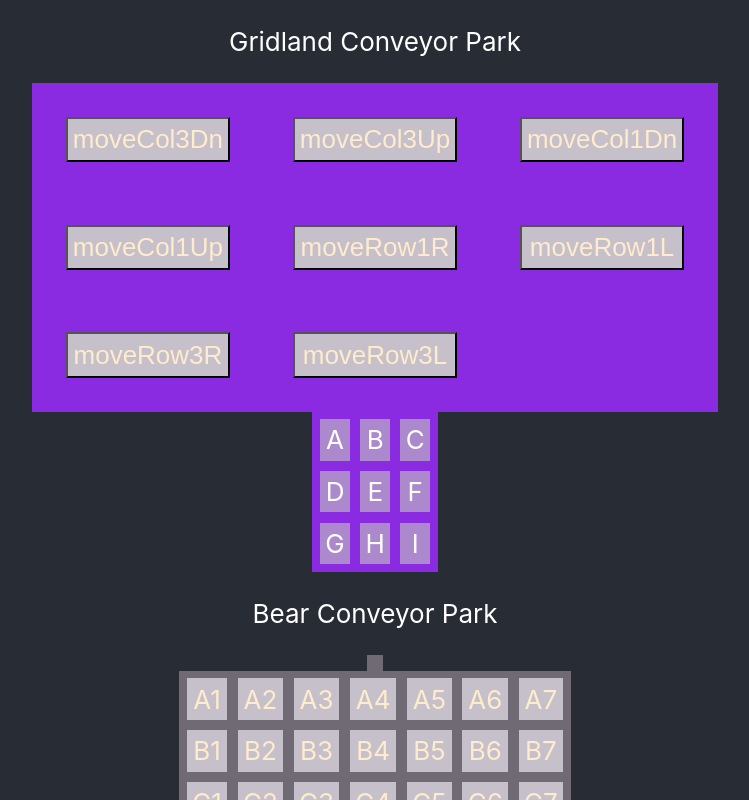
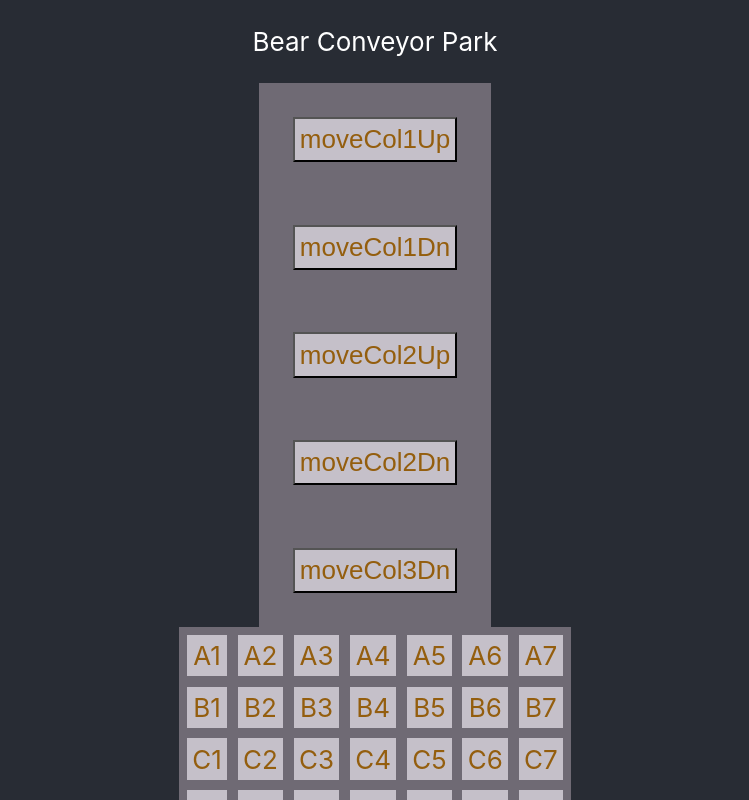
Before and after one commit to Astronatural/solospike, a React (Create React App) app: page / in a window 1280 px wide. Shown: the top 800 px of the page, without its empty margins (265-1014 px from the left). Built offline with nearby package versions, Linux system fonts and the light colour scheme.

Commit message:
troubleshoot on Col2

```diff
--- a/src/App.js
+++ b/src/App.js
@@ -9,7 +9,6 @@ function App() {
   return (
     <div className="App">
       <header className="App-header">
-      <Grid />
       <SevenBy/>
       </header>
     </div>
--- a/src/SevenBy.css
+++ b/src/SevenBy.css
@@ -23,7 +23,7 @@
     align-content: center;
     font-size: 1em;
     padding: .2em;
-    color:blanchedalmond;
+    color:rgb(148, 94, 14);
 }
 
 button {
@@ -34,5 +34,5 @@ button {
     align-content: center;
     font-size: 1em;
     padding: .2em;
-    color: blanchedalmond;
+    color: rgb(148, 94, 14);
 }
--- a/src/SevenBy.js
+++ b/src/SevenBy.js
@@ -1,7 +1,7 @@
 import React, { useEffect, useState } from 'react';
 import './SevenBy.css';
 
-function SevenBy () {
+function SevenBy() {
 
     useEffect(() => {
     }, []);
@@ -16,32 +16,123 @@ function SevenBy () {
         { name: "G1", position: 42 }, { name: "G2", position: 43 }, { name: "G3", position: 44 }, { name: "G4", position: 45 }, { name: "G5", position: 46 }, { name: "G6", position: 47 }, { name: "G7", position: 48 }
     ]);
 
+
+    //  affect A3->G3
+    function moveCol3Dn(grid) {
+        for (let i = 0; i < 45; i++) {
+            if ((grid[i].position - 2) % 7 === 0) {
+                grid[i].position += 7;
+            } if ((grid[i].position) === 44) {
+                grid[i].position = 2;
+            }
+        }
+        console.log('at end', grid);
+        grid.sort(function (a, b) {
+            return a.position - b.position;
+        });
+        setGrid([...grid]);
+    }
+
+
+    //  affect A2->G2  GTG
+    function moveCol2Up(grid) {
+        for (let i = 0; i < 44; i++) {
+            if ((grid[i].position - 1) % 7 === 0) {
+                grid[i].position -= 7;
+            } if ((grid[i].position) < 0) {
+                grid[i].position = 43;
+            }
+        }
+        console.log('at end', grid);
+        grid.sort(function (a, b) {
+            return a.position - b.position;
+        });
+        setGrid([...grid]);
+    }
+
+
+    //  affect A2->G2  GTG
+    function moveCol2Dn(grid) {
+        for (let i = 0; i < 44; i++) {
+            if ((grid[i].position - 1) % 7 === 0) {
+                grid[i].position += 7;
+            } if ((grid[i].position) > 43) {
+                grid[i].position = 1;
+            }
+        }
+        console.log('at end', grid);
+        grid.sort(function (a, b) {
+            return a.position - b.position;
+        });
+        setGrid([...grid]);
+    }
+
+    //  affect A1->G1  GTG
+    function moveCol1Up(grid) {
+        for (let i = 0; i < Object.keys(grid).length; i++) {
+            if ((grid[i].position) % 7 === 0) {
+                grid[i].position -= 7;
+            } if ((grid[i].position) < 0) {
+                grid[i].position = 42;
+            }
+        }
+        console.log('at end 1up', grid);
+        grid.sort(function (a, b) {
+            return a.position - b.position;
+        });
+        setGrid([...grid]);
+    }
+
+    //  affect A1->G1  GTG
+    function moveCol1Dn(grid) {
+        console.log(Object.keys(grid).length);
+        for (let i = 0; i < 42; i++) {
+            if ((grid[i].position) % 7 === 0 || (grid[i].position) === 0) {
+                grid[i].position += 7;
+            } if ((grid[i].position) >= 42) {
+                grid[i].position = 0;
+            }
+        }
+        console.log('at end 1Dn', grid);
+        grid.sort(function (a, b) {
+            return a.position - b.position;
+        });
+        setGrid([...grid]);
+    }
+
+
+
+
+
+
+
+
     return (
         <>
             <p>Bear Conveyor Park</p>
             <div className="button-container">
-                {/* <button onClick={() => moveCol1Dn(grid)}>moveCol1Dn</button>
                 <button onClick={() => moveCol1Up(grid)}>moveCol1Up</button>
+                <button onClick={() => moveCol1Dn(grid)}>moveCol1Dn</button>
 
-                <button onClick={() => moveCol2Dn(grid)}>moveCol1Dn</button>
-                <button onClick={() => moveCol2Up(grid)}>moveCol1Up</button>
+                <button onClick={() => moveCol2Up(grid)}>moveCol2Up</button>
+                <button onClick={() => moveCol2Dn(grid)}>moveCol2Dn</button>
 
                 <button onClick={() => moveCol3Dn(grid)}>moveCol3Dn</button>
-                <button onClick={() => moveCol3Up(grid)}>moveCol3Up</button>
+                {/* <button onClick={() => moveCol3Up(grid)}>moveCol3Up</button> */}
 
 
-                <button onClick={() => moveCol5Dn(grid)}>moveCol1Dn</button>
-                <button onClick={() => moveCol5Up(grid)}>moveCol1Up</button>
+                {/* <button onClick={() => moveCol5Dn(grid)}>moveCol1Dn</button> */}
+                {/* <button onClick={() => moveCol5Up(grid)}>moveCol1Up</button> */}
 
-                <button onClick={() => moveCol6Dn(grid)}>moveCol1Dn</button>
-                <button onClick={() => moveCol6Up(grid)}>moveCol1Up</button>
+                {/* <button onClick={() => moveCol6Dn(grid)}>moveCol1Dn</button> */}
+                {/* <button onClick={() => moveCol6Up(grid)}>moveCol1Up</button> */}
 
-                <button onClick={() => moveCol7Dn(grid)}>moveCol1Dn</button>
-                <button onClick={() => moveCol7Up(grid)}>moveCol1Up</button>
+                {/* <button onClick={() => moveCol7Dn(grid)}>moveCol1Dn</button> */}
+                {/* <button onClick={() => moveCol7Up(grid)}>moveCol1Up</button> */}
 
 
 
-                <button onClick={() => moveRow1R(grid)}>moveRow1R</button>
+                {/* <button onClick={() => moveRow1R(grid)}>moveRow1R</button>
                 <button onClick={() => moveRow1L(grid)}>moveRow1L</button>
 
                 <button onClick={() => moveRow2R(grid)}>moveRow1R</button>
```
